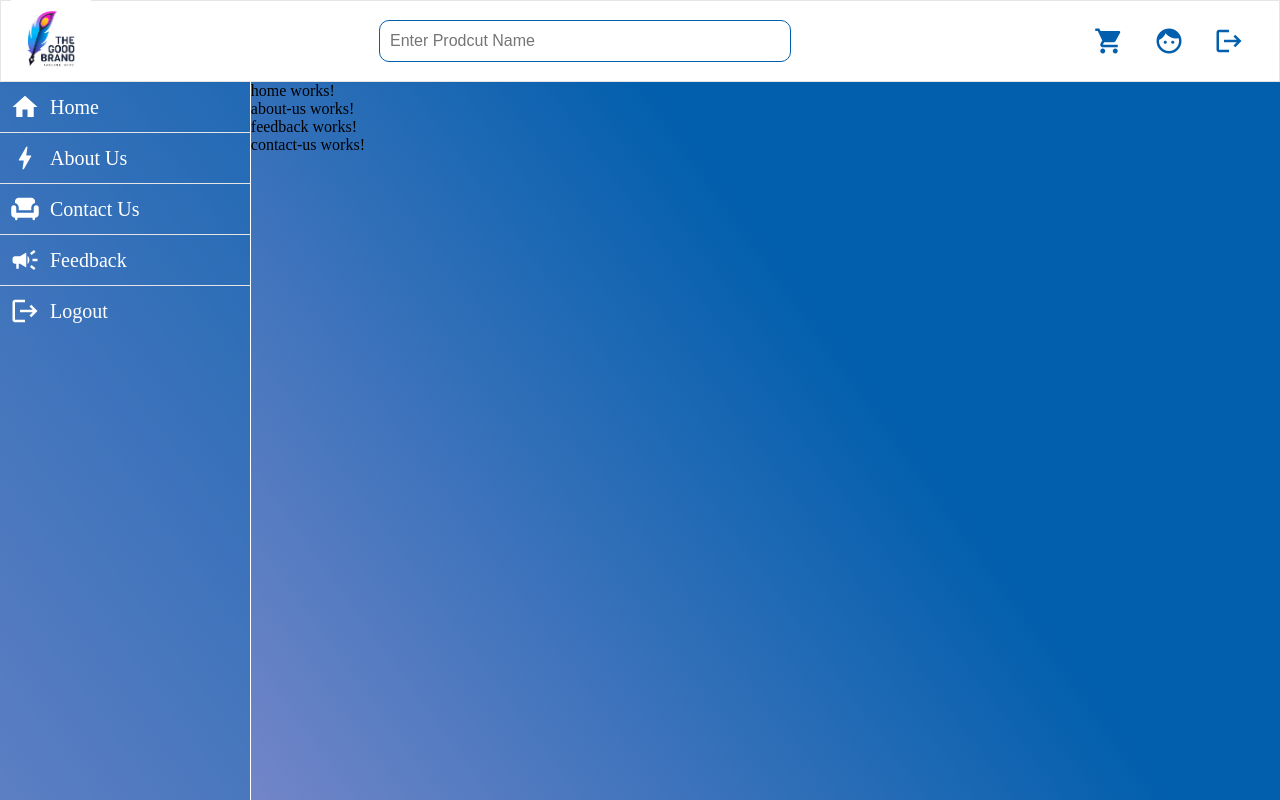
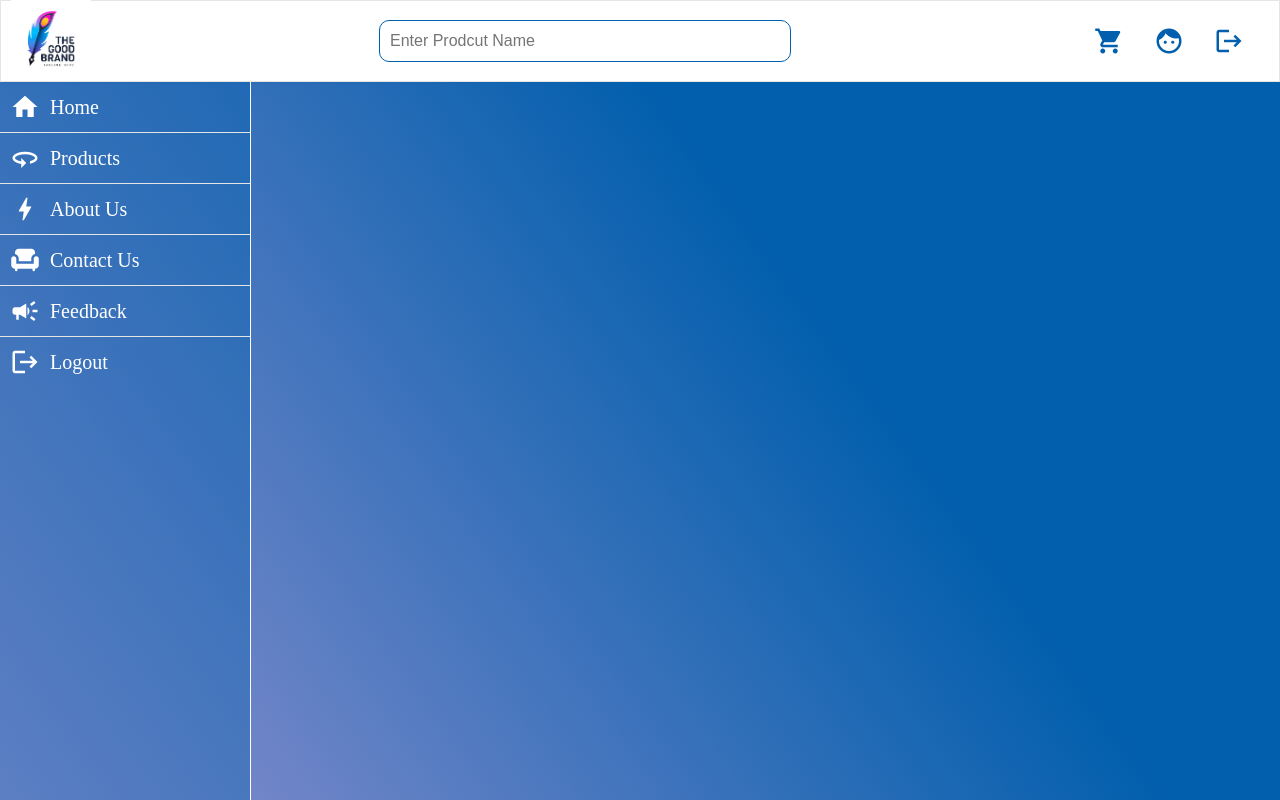
Before and after one commit to mynameiseswar/shopping-cart-1, an Angular app: page / in a window 1280 px wide. Built offline with nearby package versions, Linux system fonts and the light colour scheme.

Commit message:
Lazy loading Part-1

```diff
--- a/src/app/app.component.html
+++ b/src/app/app.component.html
@@ -5,10 +5,7 @@
     <app-menu-list></app-menu-list>
     </section>
     <section class="right-container">
-      <app-home></app-home>
-      <app-about-us></app-about-us>
-      <app-feedback></app-feedback>
-      <app-contact-us></app-contact-us>
+      <router-outlet></router-outlet>
     </section>
   </section>
 </section>
--- a/src/app/app.routes.ts
+++ b/src/app/app.routes.ts
@@ -1,3 +1,30 @@
 import { Routes } from '@angular/router';
+import { HomeComponent } from './core-components/pages/home/home.component';
+import { AboutUsComponent } from './core-components/pages/about-us/about-us.component';
+import { ProductsComponent } from './core-components/pages/products/products.component';
+import { FeedbackComponent } from './core-components/pages/feedback/feedback.component';
+import { ContactUsComponent } from './core-components/pages/contact-us/contact-us.component';
 
-export const routes: Routes = [];
+
+export const routes: Routes = [
+  {
+    path: 'home',
+    component: HomeComponent
+  },
+  {
+    path: 'about-us',
+    component: AboutUsComponent
+  },
+  {
+    path: 'contact-us',
+    component: ContactUsComponent
+  },
+  {
+    path: 'products',
+    component: ProductsComponent
+  },
+  {
+    path: 'feedback',
+    component: FeedbackComponent
+  }
+];
--- a/src/app/core-components/menu-list/menu-list.component.ts
+++ b/src/app/core-components/menu-list/menu-list.component.ts
@@ -1,9 +1,11 @@
 import { Component } from '@angular/core';
+import { Router } from '@angular/router';
 
 export interface MenuList {
   displayName: string;
   id: number;
   icon: string;
+  link: string;
 }
 
 @Component({
@@ -15,36 +17,54 @@ export interface MenuList {
 })
 export class MenuListComponent {
 
+  constructor(
+    private router: Router
+  ){}
+
   menuList: Array<MenuList> =[
     {
       displayName: 'Home',
       id: 1,
-      icon: 'home'
+      icon: 'home',
+      link: 'home'
+    },
+    {
+      displayName: 'Products',
+      id: 6,
+      icon: '360',
+      link: 'products'
     },
     {
       displayName: 'About Us',
       id: 2,
-      icon: 'bolt'
+      icon: 'bolt',
+      link: 'about-us'
     },
     {
       displayName: 'Contact Us',
       id: 3,
-      icon: 'chair'
+      icon: 'chair',
+      link: 'contact-us'
     },
     {
       displayName: 'Feedback',
       id: 4,
-      icon: 'campaign'
+      icon: 'campaign',
+      link: 'feedback'
     },
     {
       displayName: 'Logout',
       id: 5,
-      icon: 'logout'
+      icon: 'logout',
+      link: 'login'
     }
   ];
 
   menuClick(target: MenuList){
-    console.log(target)
+    console.log(target);
+
+    this.router.navigate([`/${target.link}`]);
+
   }
 
 }
--- a/src/app/core-components/pages/home/home.component.html
+++ b/src/app/core-components/pages/home/home.component.html
@@ -1 +1 @@
-<p>home works!</p>
+<h1>home works!</h1>
--- /dev/null
+++ b/src/app/core-components/pages/products/products.component.html
@@ -0,0 +1 @@
+<p>products works!</p>
```
Also changed, not shown: src/app/app.component.ts (+5 -8 lines), src/app/core-components/pages/products/products.component.ts (added, +12 -0 lines), src/app/core-components/pages/products/products.component.scss (added), 1 other file (tests, documents, lock files or other folders).
